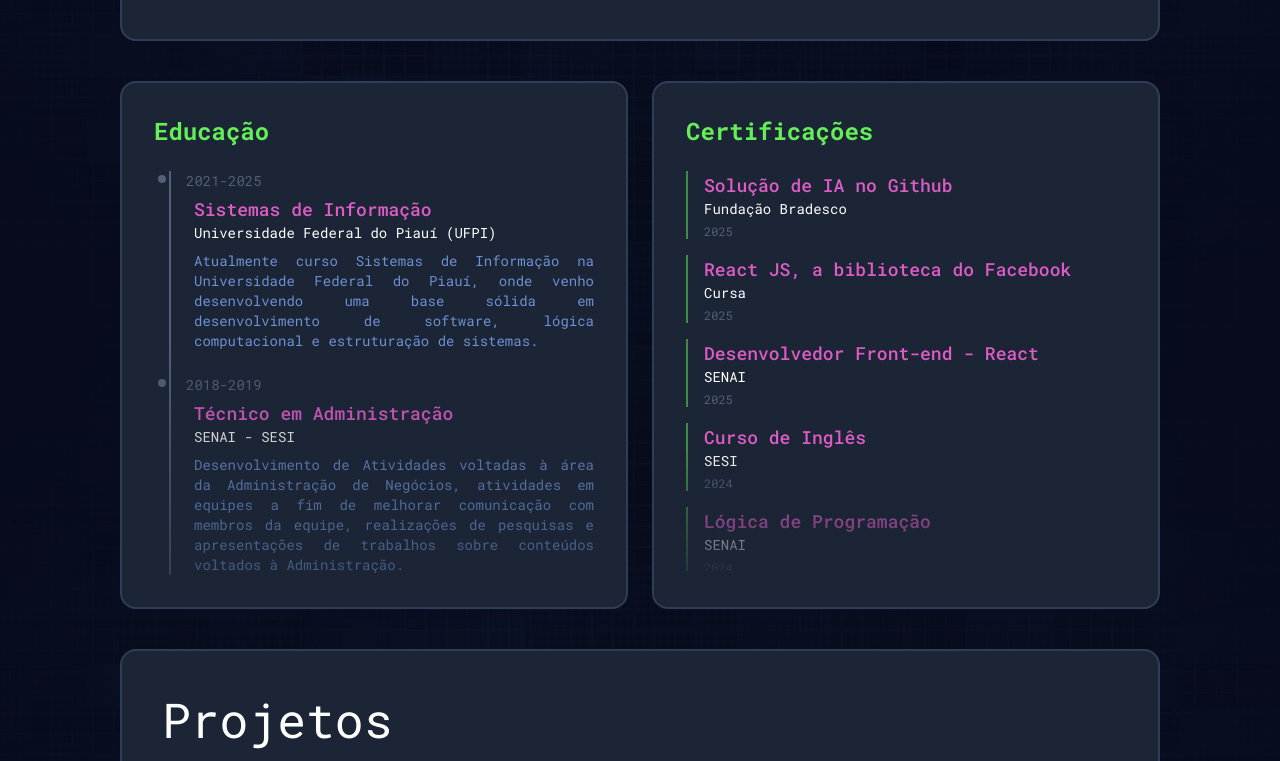
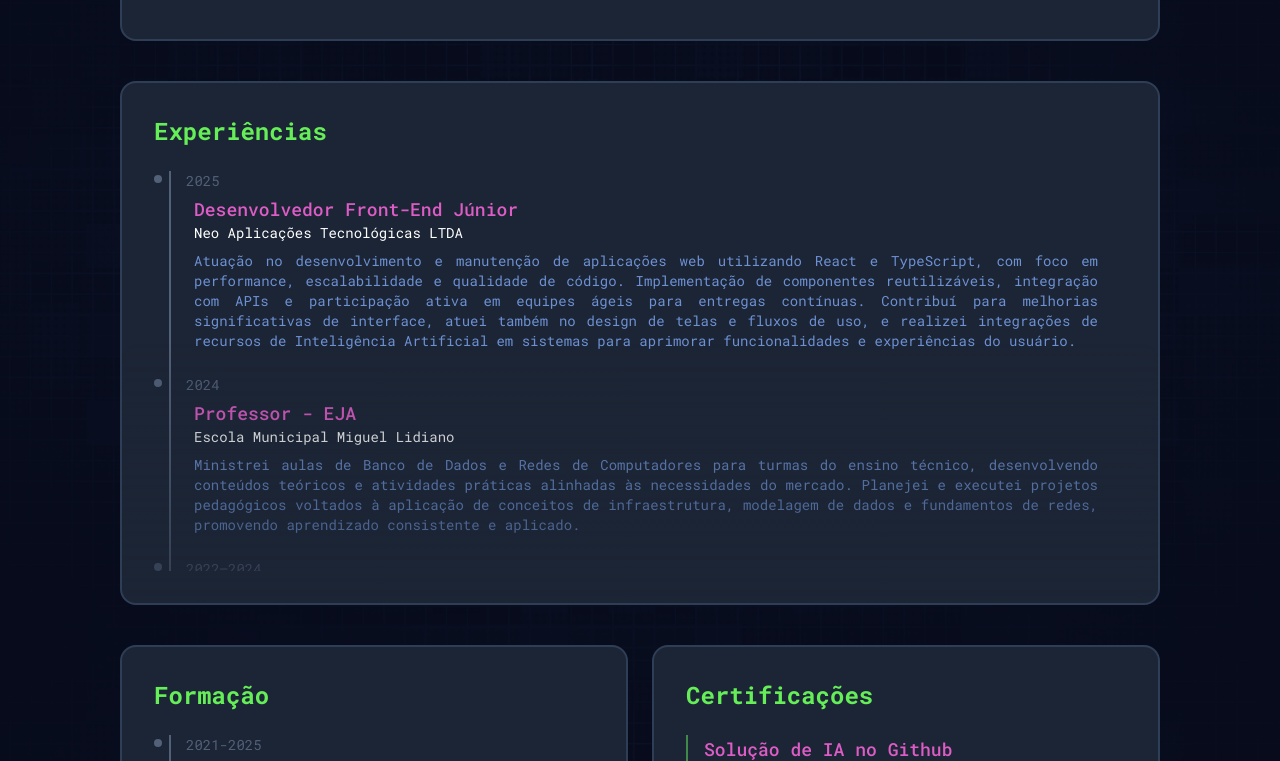
Before and after one commit to AugustoAlmondes/My-Protfolio, a React (Vite) app: page / in a window 1280 px wide. Shown: the part 1399-2160 px from the top of the page. Built offline with nearby package versions, Linux system fonts and the light colour scheme.

Commit message:
feat: Added new 'Experiência' section, with information about my works

```diff
--- a/src/App.tsx
+++ b/src/App.tsx
@@ -1,7 +1,6 @@
 import { useEffect } from 'react'
 import About from './components/About'
 import Contact from './components/Contact'
-import Education from './components/Education'
 import Header from './components/Header'
 import Hero from './components/Hero'
 import Projects from './components/Projects'
@@ -10,6 +9,8 @@ import Sticky from './components/Sticky'
 import { WidthProvider } from './context/useWidth/WidthContext'
 import Background from '/background.jpg'
 import { ToastContainer } from 'react-toastify'
+import Experience from './components/Experience'
+import Education from './components/Education'
 
 
 export default function App() {
@@ -57,6 +58,7 @@ export default function App() {
           <Header />
           <Hero />
           <About />
+          <Experience/>
           <Education />
           <Projects />
           <Skills />
--- a/src/components/EducationSection.tsx
+++ b/src/components/EducationSection.tsx
@@ -4,31 +4,28 @@ import { motion } from 'motion/react';
 export const EducationSection = () => {
     return (
         <motion.div
-            className="bg-background rounded-2xl p-5 sm:p-6 md:p-8 relative border-2 border-background-bright
-        before:absolute before:content-[''] before:w-full before:h-[50%] before:rounded-2xl before:bg-gradient-to-t before:from-background/60 before:to-transparent before:bottom-0 before:left-0 before:z-10"
+            className="bg-background rounded-2xl p-5 sm:p-6 md:p-8 relative border-2 border-background-bright before:absolute before:content-[''] before:w-full before:h-[50%] before:rounded-2xl before:bg-gradient-to-t before:from-background/60 before:to-transparent before:bottom-0 before:left-0 before:z-10"
             initial={{ y: 30, opacity: 0 }}
             whileInView={{ y: 0, opacity: 1 }}
             viewport={{ once: true }}
             transition={{ duration: 0.6, ease: "easeOut" }}
         >
-            <h1 className="text-new-green text-xl sm:text-2xl font-bold mb-4 sm:mb-6">Educação</h1>
+            <h1 className="text-new-green text-xl sm:text-2xl font-bold mb-4 sm:mb-6">Formação</h1>
             <div className="relative">
                 <div className="h-full w-0.5 bg-font-data-color/50 absolute left-3 sm:left-4 -translate-x-1/2" />
 
-                <div className="space-y-4 sm:space-y-6 pl-6 sm:pl-8">
+                <div className="space-y-4 sm:space-y-6 pl-6 sm:pl-8 max-h-[400px] overflow-y-auto pr-2">
                     {formations.map((item, index) => (
                         <motion.div
                             key={index}
                             className="relative"
                             initial={{ y: 20, opacity: 0 }}
                             whileInView={{ y: 0, opacity: 1 }}
-                            // viewport={{ once: true }}
-                            transition={{ delay: index/10, duration: 0.4 }}
+                            transition={{ delay: index / 10, duration: 0.4 }}
                         >
-                            <div className="absolute -left-6 sm:-left-8 top-0 w-3 h-3 sm:w-4 sm:h-4 flex items-center justify-center">
+                            <div className="absolute -left-6 sm:-left-9 top-0 w-3 h-3 sm:w-4 sm:h-4 flex items-center justify-center">
                                 <motion.div
                                     className="w-1.5 h-1.5 sm:w-2 sm:h-2 rounded-full bg-font-data-color/50"
-                                    whileHover={{ scale: 1.5, backgroundColor: "#3F6AC7" }}
                                 />
                             </div>
                             <div className="text-font-data-color/50 text-sm sm:text-md mb-1">
--- /dev/null
+++ b/src/components/Experience.tsx
@@ -0,0 +1,51 @@
+import { motion } from "motion/react";
+import { experiences } from "../data/jobs";
+export default function Experience() {
+    return (
+        <>
+            <div id="experience" className="bg-background rounded-2xl p-5 sm:p-6 md:p-8 relative border-2 border-background-bright before:absolute before:content-[''] before:w-full before:h-[50%] before:rounded-2xl before:bg-gradient-to-t before:from-background/60 before:to-transparent before:bottom-0 before:left-0 before:z-10">
+
+                <h1 className="text-new-green text-xl sm:text-2xl font-bold mb-4 sm:mb-6">Experiências</h1>
+
+                <div className="relative">
+                    <div className="h-full w-0.5 bg-font-data-color/50 absolute left-3 sm:left-4 -translate-x-1/2" />
+
+                    <div className="space-y-4 sm:space-y-6 pl-6 sm:pl-8 text-font-color max-h-[400px] overflow-y-auto pr-2">
+                        {
+                            experiences.map((item, index) => (
+                                <motion.div
+                                    key={index}
+                                    className="relative"
+                                    initial={{ y: 20, opacity: 0 }}
+                                    whileInView={{ y: 0, opacity: 1 }}
+                                    transition={{ delay: index / 10, duration: 0.4 }}
+                                >
+
+                                    <div className="absolute -left-6 sm:-left-9 top-0 w-3 h-3 sm:w-4 sm:h-4 flex items-center justify-center">
+                                        <motion.div
+                                            className="w-1.5 h-1.5 sm:w-2 sm:h-2 rounded-full bg-font-data-color/50"
+                                        />
+                                    </div>
+                                    <div className="text-font-data-color/50 text-sm sm:text-md mb-1">
+                                        {item.year}
+                                    </div>
+                                    <div className="ml-2">
+                                        <h2 className="text-new-pink text-base sm:text-lg font-medium">
+                                            {item.role}
+                                        </h2>
+                                        <h3 className="text-white text-xs sm:text-sm">
+                                            {item.company}
+                                        </h3>
+                                        <p className="text-font-color text-xs sm:text-sm mt-1 sm:mt-2 text-justify mr-2 md:mr-5">
+                                            {item.description}
+                                        </p>
+                                    </div>
+                                </motion.div>
+                            ))}
+                    </div>
+
+                </div>
+            </div>
+        </>
+    );
+}
--- a/src/components/Header.tsx
+++ b/src/components/Header.tsx
@@ -27,6 +27,7 @@ export default function Header() {
         { section: 'hero', label: 'Home' },
         { section: 'about', label: 'Sobre' },
         { section: 'projects', label: 'Projetos' },
+        { section: 'experience', label: 'Experiencias' },
         { section: 'contact', label: 'Contato' }
     ];
 
--- /dev/null
+++ b/src/data/jobs.ts
@@ -0,0 +1,25 @@
+import type { ExperienceItem } from "../types/experience";
+
+export const experiences: ExperienceItem[] = [
+    {
+        year: "2025",
+        role: "Desenvolvedor Front-End Júnior",
+        company: "Neo Aplicações Tecnológicas LTDA",
+        description:
+            "Atuação no desenvolvimento e manutenção de aplicações web utilizando React e TypeScript, com foco em performance, escalabilidade e qualidade de código. Implementação de componentes reutilizáveis, integração com APIs e participação ativa em equipes ágeis para entregas contínuas. Contribuí para melhorias significativas de interface, atuei também no design de telas e fluxos de uso, e realizei integrações de recursos de Inteligência Artificial em sistemas para aprimorar funcionalidades e experiências do usuário."
+    },
+    {
+        year: "2024",
+        role: "Professor - EJA",
+        company: "Escola Municipal Miguel Lidiano",
+        description:
+        "Ministrei aulas de Banco de Dados e Redes de Computadores para turmas do ensino técnico, desenvolvendo conteúdos teóricos e atividades práticas alinhadas às necessidades do mercado. Planejei e executei projetos pedagógicos voltados à aplicação de conceitos de infraestrutura, modelagem de dados e fundamentos de redes, promovendo aprendizado consistente e aplicado."
+    },
+    {
+        year: "2022–2024",
+        role: "Desenvolvedor Front-End",
+        company: "Tempest",
+        description:
+            "Responsável pelo desenvolvimento de interfaces, baseando-se em UX/UI, responsivas e de alta performance utilizando React.js. Atuei em projetos colaborativos focados em usabilidade, qualidade de código e experiência do usuário. Realizei integrações com APIs RESTful, contribuí para otimização de fluxos e mantive boas práticas de versionamento com Git e GitHub."
+    }
+];
--- /dev/null
+++ b/src/types/experience.d.ts
@@ -0,0 +1,6 @@
+export interface ExperienceItem {
+    year: string;
+    role: string;
+    company: string;
+    description: string;
+}
```
